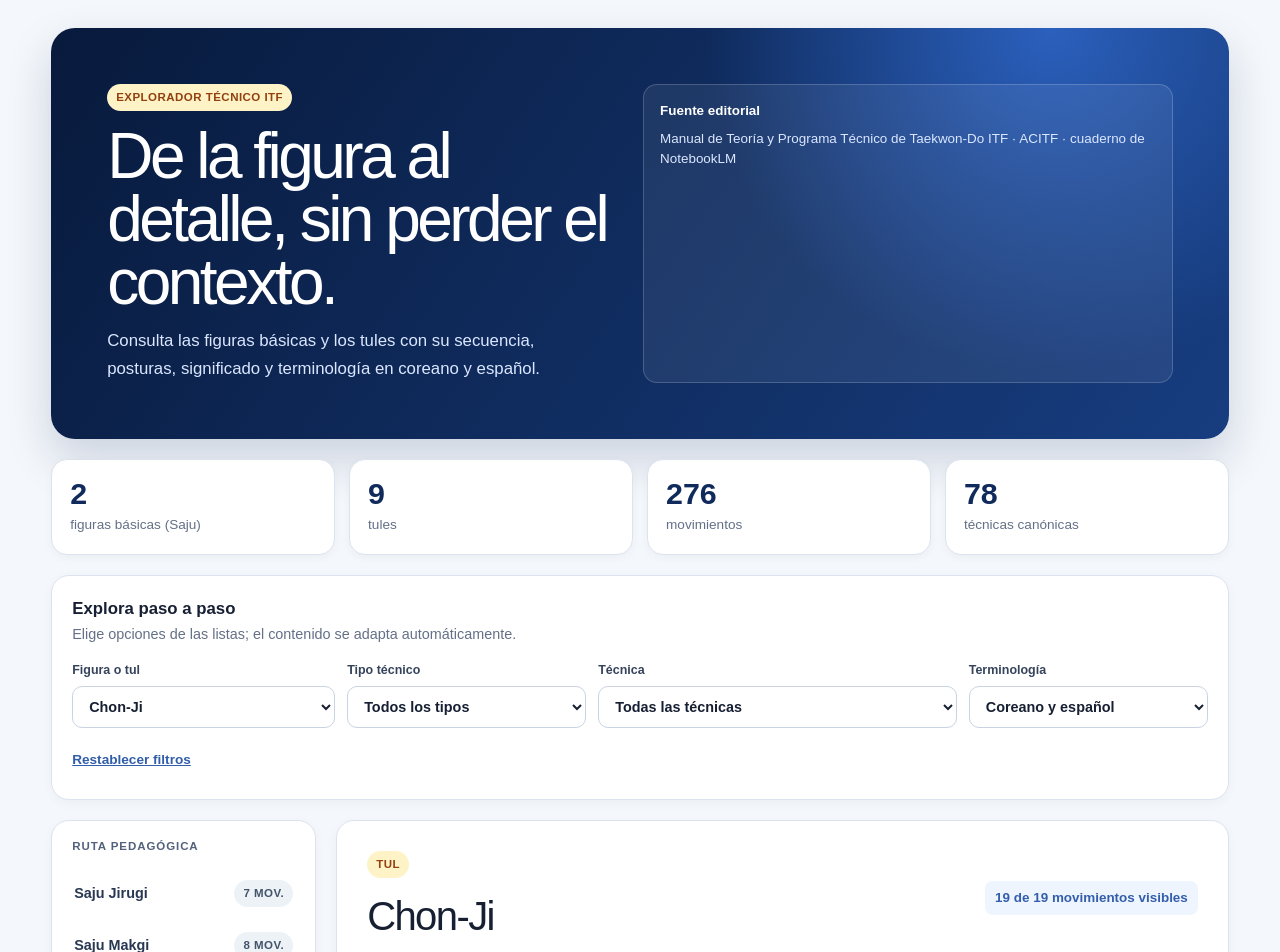
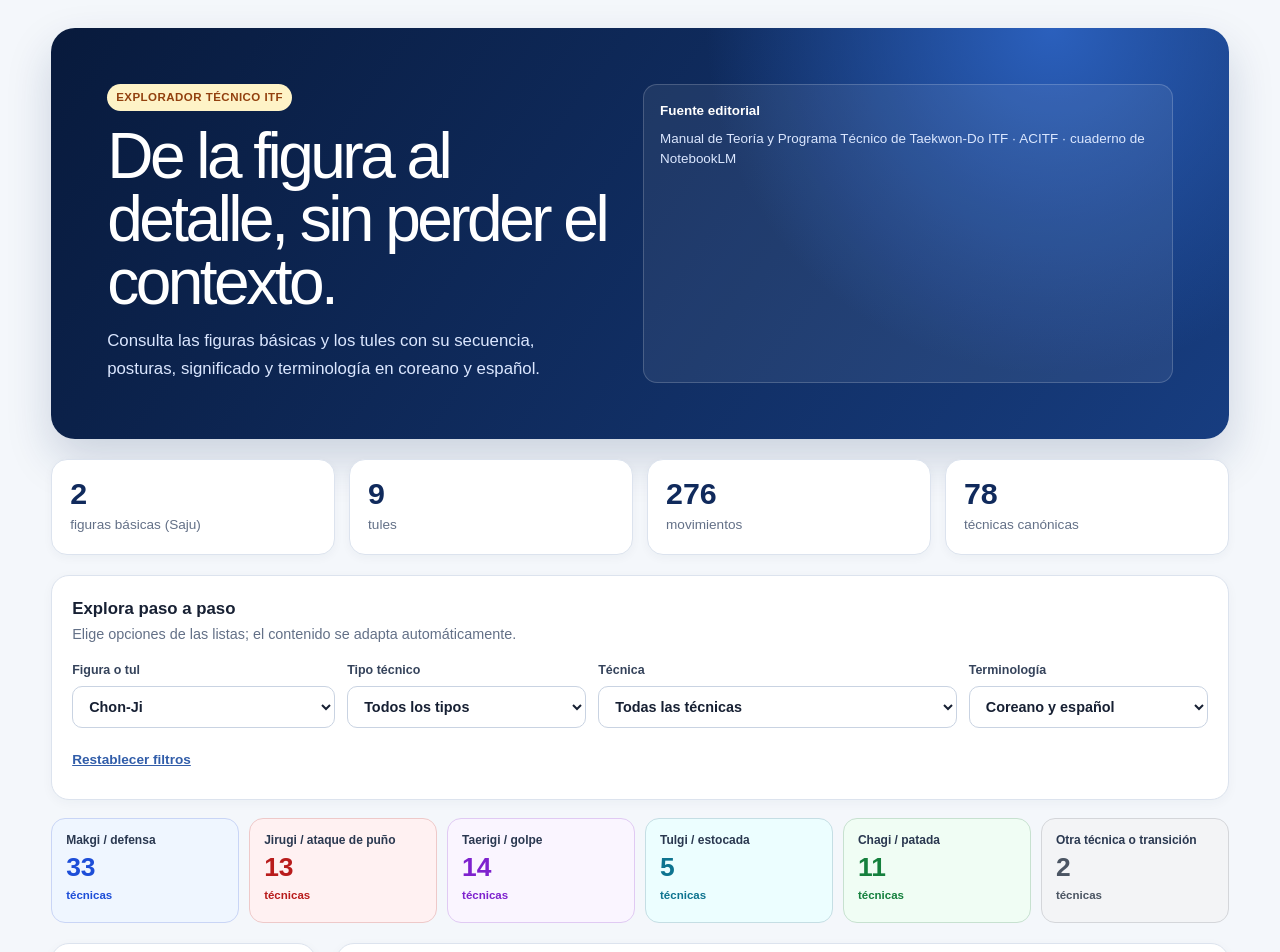
Before and after one commit to MAlexVR/itf-tul-graph, a Next.js app: page / in a window 1280 px wide. Shown: the top 952 px of the page. Built offline with nearby package versions, Linux system fonts and the light colour scheme.

Commit message:
feat: add interactive technical category cards

```diff
--- /dev/null
+++ b/src/components/molecules/CategoryCard.tsx
@@ -0,0 +1,3 @@
+export function CategoryCard({ label, count, tone, active, onClick }: { label: string; count: number; tone: string; active: boolean; onClick: () => void }) {
+  return <button className={`category-card category-card--${tone} ${active ? "category-card--active" : ""}`} onClick={onClick} aria-pressed={active}><span>{label}</span><strong>{count}</strong><small>técnicas</small></button>;
+}
--- a/src/components/organisms/Explorer.tsx
+++ b/src/components/organisms/Explorer.tsx
@@ -4,26 +4,37 @@ import { useMemo, useState } from "react";
 import { Badge } from "@/components/atoms/Badge";
 import { SelectField } from "@/components/atoms/SelectField";
 import { StatCard } from "@/components/atoms/StatCard";
+import { CategoryCard } from "@/components/molecules/CategoryCard";
 import { PatternCard } from "@/components/molecules/PatternCard";
 import { TechniqueRow } from "@/components/molecules/TechniqueRow";
 import { patternDetails } from "@/lib/pattern-details";
 import type { GraphData, Language, Movement } from "@/lib/types";
 
 const all = "__all__";
+const other = "__other__";
+const categoryGroups = [
+  { value: "Makgi / bloqueo o defensa", label: "Makgi / defensa", tone: "defense" },
+  { value: "Jirugi / puñetazo o ataque de puño", label: "Jirugi / ataque de puño", tone: "punch" },
+  { value: "Taerigi / golpe", label: "Taerigi / golpe", tone: "strike" },
+  { value: "Tulgi / estocada", label: "Tulgi / estocada", tone: "thrust" },
+  { value: "Chagi / patada", label: "Chagi / patada", tone: "kick" },
+  { value: other, label: "Otra técnica o transición", tone: "other" },
+] as const;
 function techniqueKey(item: Pick<Movement, "coreano" | "espanol">) { return `${item.coreano}\u0000${item.espanol}`; }
 function display(item: Pick<Movement, "coreano" | "espanol">, language: Language) { return language === "korean" ? item.coreano : language === "spanish" ? item.espanol : `${item.coreano} — ${item.espanol}`; }
+function matchesCategory(item: Pick<Movement, "categoria">, value: string) { return value === all || (value === other ? !categoryGroups.slice(0, 5).some((group) => group.value === item.categoria) : item.categoria === value); }
 
 export function Explorer({ data }: { data: GraphData }) {
   const [tul, setTul] = useState("Chon-Ji");
   const [category, setCategory] = useState(all);
   const [technique, setTechnique] = useState(all);
   const [language, setLanguage] = useState<Language>("both");
-  const categories = useMemo(() => [...new Set(data.techniques.map((item) => item.categoria))].sort((a, b) => a.localeCompare(b, "es")), [data]);
+  const categoryCounts = useMemo(() => Object.fromEntries(categoryGroups.map((group) => [group.value, data.techniques.filter((item) => matchesCategory(item, group.value)).length])), [data]);
   const basicCount = data.tules.filter((name) => name.startsWith("Saju ")).length;
   const tulCount = data.tules.length - basicCount;
   const movementCount = Object.values(data.sequences).flat().length;
   const selected = data.sequences[tul] ?? [];
-  const visible = selected.filter((item) => (category === all || item.categoria === category) && (technique === all || techniqueKey(item) === technique));
+  const visible = selected.filter((item) => matchesCategory(item, category) && (technique === all || techniqueKey(item) === technique));
   const detail = patternDetails[tul];
   const stance = data.stances[tul];
   const clear = () => { setCategory(all); setTechnique(all); };
@@ -40,11 +51,15 @@ export function Explorer({ data }: { data: GraphData }) {
       <div className="filter-heading"><strong>Explora paso a paso</strong><span>Elige opciones de las listas; el contenido se adapta automáticamente.</span></div>
       <div className="filter-grid">
         <SelectField label="Figura o tul" value={tul} onChange={(event) => { setTul(event.target.value); clear(); }}>{data.tules.map((name) => <option key={name}>{name}</option>)}</SelectField>
-        <SelectField label="Tipo técnico" value={category} onChange={(event) => { setCategory(event.target.value); setTechnique(all); }}><option value={all}>Todos los tipos</option>{categories.map((name) => <option key={name}>{name}</option>)}</SelectField>
-        <SelectField label="Técnica" value={technique} onChange={(event) => setTechnique(event.target.value)}><option value={all}>Todas las técnicas</option>{data.techniques.filter((item) => category === all || item.categoria === category).map((item) => <option key={techniqueKey(item)} value={techniqueKey(item)}>{display(item, language)}</option>)}</SelectField>
+        <SelectField label="Tipo técnico" value={category} onChange={(event) => { setCategory(event.target.value); setTechnique(all); }}><option value={all}>Todos los tipos</option>{categoryGroups.map((group) => <option key={group.value} value={group.value}>{group.label}</option>)}</SelectField>
+        <SelectField label="Técnica" value={technique} onChange={(event) => setTechnique(event.target.value)}><option value={all}>Todas las técnicas</option>{data.techniques.filter((item) => matchesCategory(item, category)).map((item) => <option key={techniqueKey(item)} value={techniqueKey(item)}>{display(item, language)}</option>)}</SelectField>
         <SelectField label="Terminología" value={language} onChange={(event) => setLanguage(event.target.value as Language)}><option value="both">Coreano y español</option><option value="korean">Solo coreano</option><option value="spanish">Solo español</option></SelectField>
       </div>
       <button className="clear-button" onClick={clear}>Restablecer filtros</button>
+    </section>
+
+    <section className="category-cards" aria-label="Resumen por tipo técnico">
+      {categoryGroups.map((group) => <CategoryCard key={group.value} label={group.label} count={categoryCounts[group.value]} tone={group.tone} active={category === group.value} onClick={() => { setCategory(group.value); setTechnique(all); }} />)}
     </section>
 
     <section className="workspace">
```
Also changed, not shown: src/app/globals.css, 1 other file (tests, documents, lock files or other folders).
